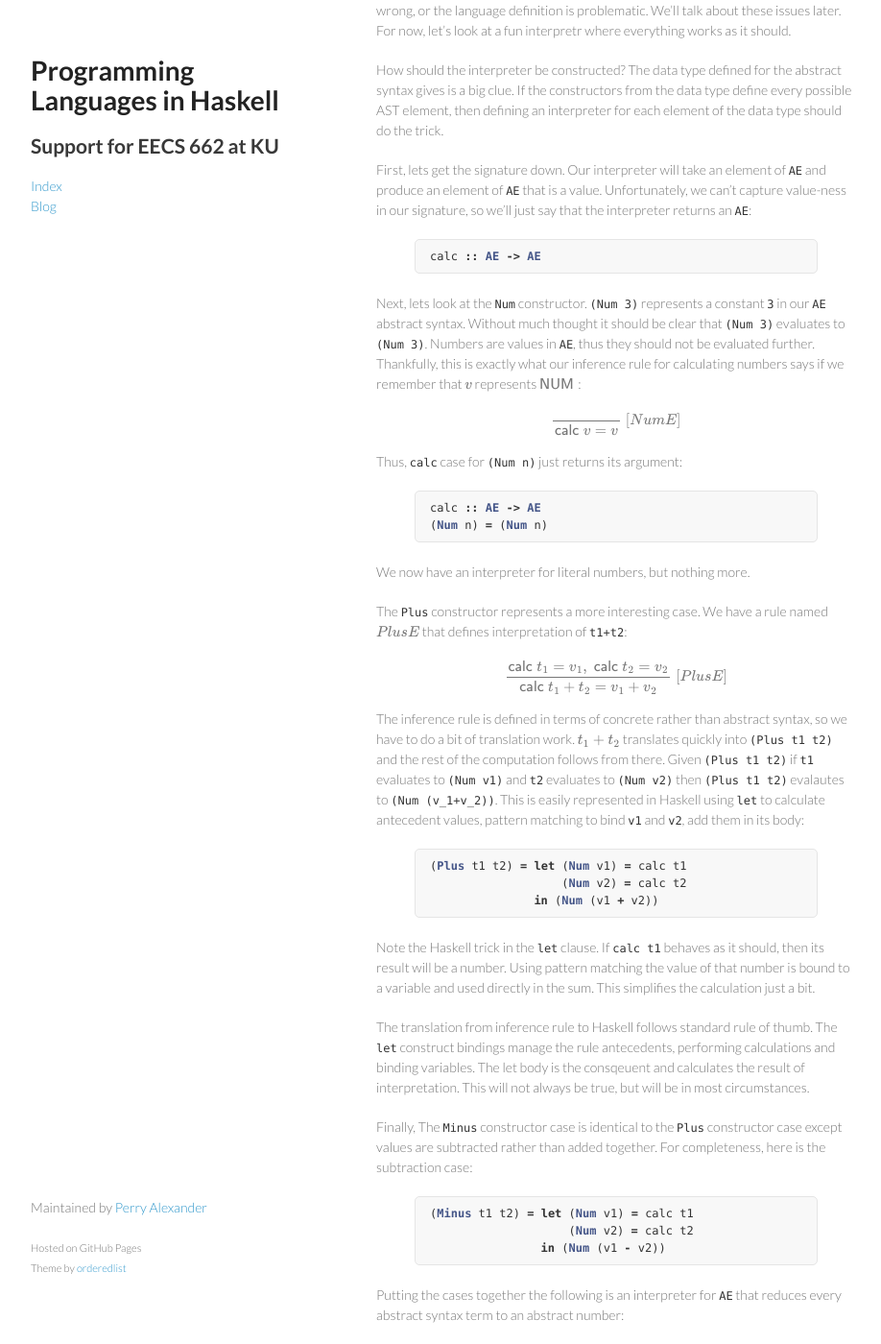
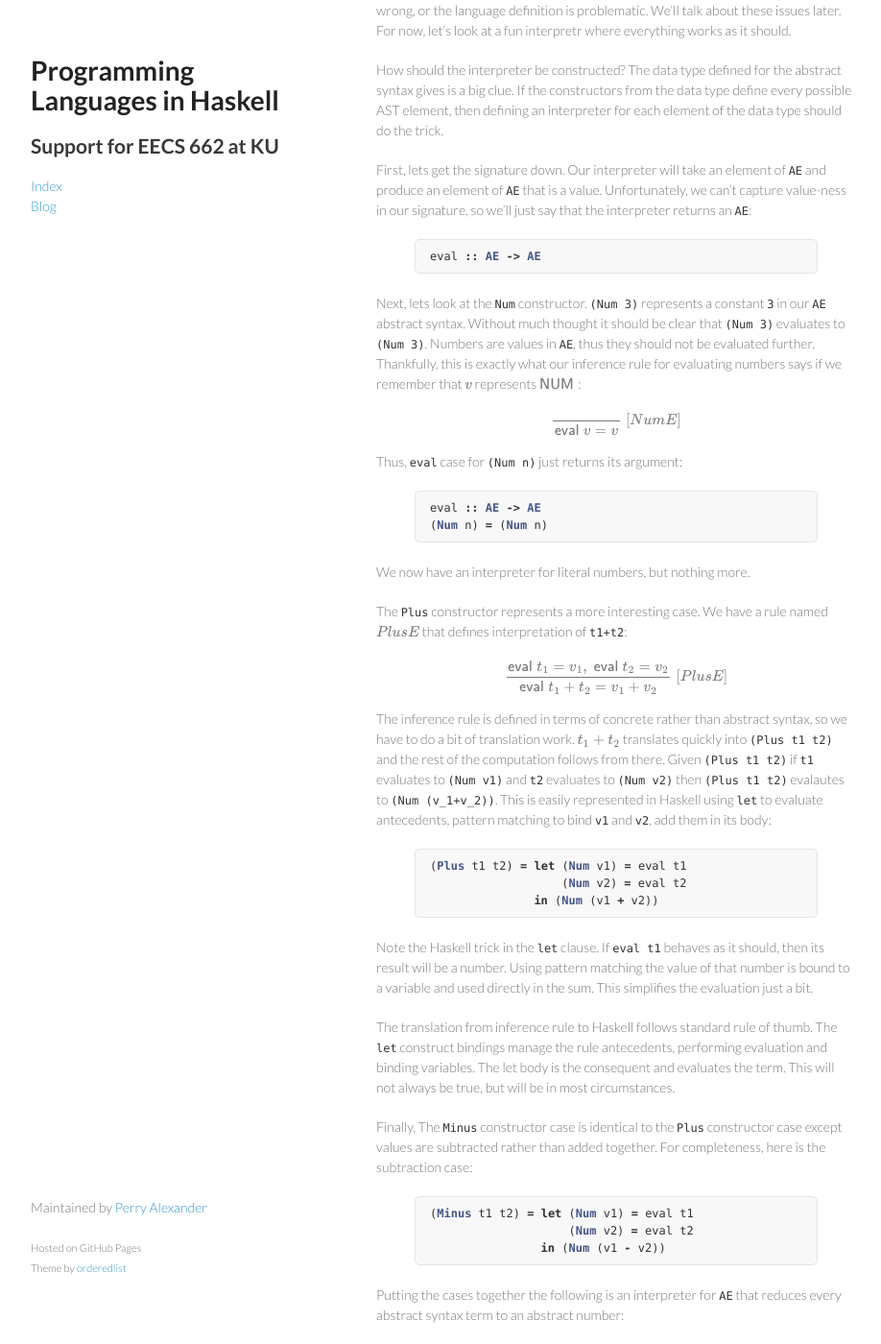
Before and after one commit to ku-sldg/plih, a Jekyll site: the page built from _posts/2016-06-13-SimpleInterpreters.md, in a window 1280 px wide and 1400 px high, scrolled down 6589 px. Shown: the whole window at 96% size, without its empty margins (178-1096 px from the left). Built offline with Jekyll 4.4.1, drawn with Linux system fonts in a browser that asks for light colours; formulas are drawn with MathJax 3; some of the changed text lies outside the part shown.

Commit message:
replace calc with eval and eval with interp

```diff
--- a/_posts/2016-06-13-SimpleInterpreters.md
+++ b/_posts/2016-06-13-SimpleInterpreters.md
@@ -10,7 +10,7 @@ $$
 \newcommand\parse{\mathsf{parse}\;}
 \newcommand\typeof{\mathsf{typeof}\;}
 \newcommand\interp{\mathsf{interp}\;}
-\newcommand\eval{\mathsf{calc}\;}
+\newcommand\eval{\mathsf{eval}\;}
 \newcommand\NUM{\mathsf{NUM}\;}
 $$
 
@@ -80,27 +80,27 @@ Knowing what `AE` looks like, let's now define how terms in `AE` are interpreted
 
 The first tells us how to interpret numbers:
 
-$$\frac{}{\calc v = v}\; [NumE]$$
+$$\frac{}{\eval v = v}\; [NumE]$$
 
-$\calc$ is the name of the interpretation function and this rule says calling $\calc$ on a value results in the value.  Remember that $v$ is a number and as such cannot be evaluated further.  What we're saying is that interpreting a constant number value gives back the constant number value.
+$\eval$ is the name of the interpretation function and this rule says calling $\eval$ on a value results in the value.  Remember that $v$ is a number and as such cannot be evaluated further.  What we're saying is that interpreting a constant number value gives back the constant number value.
 
 Addition and subtraction are more interesting and hint at how all our interpreters will be structured.  The rule, $PlusE$ defines the interpretation of terms of the form $t_1+t_2$:
 
-$$\frac{\calc t_1 = v_1,\; \calc t_2 = v_2}{\calc t_1 + t_2 = v_1+v_2}\; [PlusE]$$
+$$\frac{\eval t_1 = v_1,\; \eval t_2 = v_2}{\eval t_1 + t_2 = v_1+v_2}\; [PlusE]$$
 
-$PlusE$'s antecedents and consequent work together to define a rescursive interpreter.  The first antecedent states that $\calc t_1 = v_1$ must be true before the consqeuent can be true.  But $v_1$ is a variable whose value is the result of calling $\calc$ on $t_1$.  In effect, this antecedent says that $v_1$ must be the result of $\calc t_1$.  The second antecendent behaves similarly for $t_2$ and $v_2$.  Both antecendents name the results of interpreting $t_1$ and $t_2$ $v_1$ and $v_2$ respectively.
+$PlusE$'s antecedents and consequent work together to define a rescursive interpreter.  The first antecedent states that $\eval t_1 = v_1$ must be true before the consqeuent can be true.  But $v_1$ is a variable whose value is the result of calling $\eval$ on $t_1$.  In effect, this antecedent says that $v_1$ must be the result of $\eval t_1$.  The second antecendent behaves similarly for $t_2$ and $v_2$.  Both antecendents name the results of interpreting $t_1$ and $t_2$ $v_1$ and $v_2$ respectively.
 
-Now that we know the results of evaluating $t_1$ and $t_2$, defining their sum is simple.  Values in `AE` are numbers, so we simply use Haskell's notion of addition to define the sum.  Thus the consequent is $\calc t_1 + t_2 = v_1 + v_2$.
+Now that we know the results of evaluating $t_1$ and $t_2$, defining their sum is simple.  Values in `AE` are numbers, so we simply use Haskell's notion of addition to define the sum.  Thus the consequent is $\eval t_1 + t_2 = v_1 + v_2$.
 
 We define subtraction similarly in the $MinusE$ rule:
 
-$$\frac{\calc t_1 = v_1,\; \calc t_2 = v_2}{\calc t_1 - t_2 = v_1-v_2}\; [MinusE]$$
+$$\frac{\eval t_1 = v_1,\; \eval t_2 = v_2}{\eval t_1 - t_2 = v_1-v_2}\; [MinusE]$$
 
-Understanding the structure of these rules before moving forward is vital.  They both define antecedents that effectively name the results of other calculations.  More specifically, *recursive* calculations.  When writing and defining interpreters, recursion is your best friend.  We needn't think now about calculating the values of $t_1$ and $t_2$, only that their values are calculated the same way all other values are calculuated.
+Understanding the structure of these rules before moving forward is vital.  They both define antecedents that effectively name the results of other calculations.  More specifically, *recursive* calculations.  When writing and defining interpreters, recursion is your best friend.  We needn't think now about calculating the values of $t_1$ and $t_2$, only that their values are calculated the same way all other values are calculated.
 
 ## Abstract Syntax
 
-Now we have both a concrete syntax and a calculation semantics for  `AE` defined using mathematical techniques.  We need to transform both definitions into Haskell structures to build our first interpreter for `AE`.  To do this, we will first define an *abstract syntax* for `AE`.
+Now we have both a concrete syntax and an evaluation semantics for  `AE` defined using mathematical techniques.  We need to transform both definitions into Haskell structures to build our first interpreter for `AE`.  To do this, we will first define an *abstract syntax* for `AE`.
 
 Concrete syntax is nice on the user side, but painful to work with directly when writing interpreters and compilers.  If you want to try an experiment, write a Haskell program that will interpret the `AE` language directly.  It can be done, but making changes or extending the language is quite laborious and potentially painful.
 
@@ -235,17 +235,17 @@ How should the interpreter be constructed?  The data type defined for the abstra
 First, lets get the signature down.  Our interpreter will take an element of `AE` and produce an element of `AE` that is a value.  Unfortunately, we can't capture value-ness in our signature, so we'll just say that the interpreter returns an `AE`:
 
 {% highlight haskell %}
-calc :: AE -> AE
+eval :: AE -> AE
 {% endhighlight %}
 
-Next, lets look at the `Num` constructor.  `(Num 3)` represents a constant `3` in our `AE` abstract syntax.  Without much thought it should be clear that `(Num 3)` evaluates to `(Num 3)`.  Numbers are values in `AE`, thus they should not be evaluated further.  Thankfully, this is exactly what our inference rule for calculating numbers says if we remember that $v$ represents $\NUM$:
+Next, lets look at the `Num` constructor.  `(Num 3)` represents a constant `3` in our `AE` abstract syntax.  Without much thought it should be clear that `(Num 3)` evaluates to `(Num 3)`.  Numbers are values in `AE`, thus they should not be evaluated further.  Thankfully, this is exactly what our inference rule for evaluating numbers says if we remember that $v$ represents $\NUM$:
 
-$$\frac{}{\calc v = v}\; [NumE]$$
+$$\frac{}{\eval v = v}\; [NumE]$$
 
-Thus, `calc` case for `(Num n)` just returns its argument:
+Thus, `eval` case for `(Num n)` just returns its argument:
 
 {% highlight haskell %}
-calc :: AE -> AE
+eval :: AE -> AE
 (Num n) = (Num n)
 {% endhighlight %}
 
@@ -253,52 +253,52 @@ We now have an interpreter for literal numbers, but nothing more.
 
 The `Plus` constructor represents a more interesting case.  We have a rule named $PlusE$ that defines interpretation of `t1+t2`:
 
-$$\frac{\calc t_1 = v_1,\; \calc t_2 = v_2}{\calc t_1 + t_2 = v_1+v_2}\; [PlusE]$$
+$$\frac{\eval t_1 = v_1,\; \eval t_2 = v_2}{\eval t_1 + t_2 = v_1+v_2}\; [PlusE]$$
 
-The inference rule is defined in terms of concrete rather than abstract syntax, so we have to do a bit of translation work.  $t_1+t_2$ translates quickly into `(Plus t1 t2)` and the rest of the computation follows from there. Given `(Plus t1 t2)` if `t1` evaluates to `(Num v1)` and `t2` evaluates to `(Num v2)` then `(Plus t1 t2)` evalautes to `(Num (v_1+v_2))`.  This is easily represented in Haskell using `let` to calculate antecedent values, pattern matching to bind `v1` and `v2`, add them in its body:
+The inference rule is defined in terms of concrete rather than abstract syntax, so we have to do a bit of translation work.  $t_1+t_2$ translates quickly into `(Plus t1 t2)` and the rest of the computation follows from there. Given `(Plus t1 t2)` if `t1` evaluates to `(Num v1)` and `t2` evaluates to `(Num v2)` then `(Plus t1 t2)` evalautes to `(Num (v_1+v_2))`.  This is easily represented in Haskell using `let` to evaluate antecedents, pattern matching to bind `v1` and `v2`, add them in its body:
 
 {% highlight haskell %}
-(Plus t1 t2) = let (Num v1) = calc t1
-                   (Num v2) = calc t2
+(Plus t1 t2) = let (Num v1) = eval t1
+                   (Num v2) = eval t2
                in (Num (v1 + v2))
 {% endhighlight %}
 
-Note the Haskell trick in the `let` clause.  If `calc t1` behaves as it should, then its result will be a number.  Using pattern matching the value of that number is bound to a variable and used directly in the sum.  This simplifies the calculation just a bit.
+Note the Haskell trick in the `let` clause.  If `eval t1` behaves as it should, then its result will be a number.  Using pattern matching the value of that number is bound to a variable and used directly in the sum.  This simplifies the evaluation just a bit.
 
-The translation from inference rule to Haskell follows standard rule of thumb.  The `let` construct bindings manage the rule antecedents, performing calculations and binding variables.  The let body is the consqeuent and calculates the result of interpretation.  This will not always be true, but will be in most circumstances.
+The translation from inference rule to Haskell follows standard rule of thumb.  The `let` construct bindings manage the rule antecedents, performing evaluation and binding variables.  The let body is the consequent and evaluates the term.  This will not always be true, but will be in most circumstances.
 
 Finally, The `Minus` constructor case is identical to the `Plus` constructor case except values are subtracted rather than added together.  For completeness, here is the subtraction case:
 
 {% highlight haskell %}
-(Minus t1 t2) = let (Num v1) = calc t1
-                    (Num v2) = calc t2
+(Minus t1 t2) = let (Num v1) = eval t1
+                    (Num v2) = eval t2
                 in (Num (v1 - v2))
 {% endhighlight %}
 
 Putting the cases together the following is an interpreter for `AE` that reduces every abstract syntax term to an abstract number:
 
 {% highlight haskell %}
-calc :: AE -> AE
-calc (Num n) = (Num n)
-calc (Plus t1 t2) = let (Num v1) = calc t1
-                        (Num v2) = calc t2
+eval :: AE -> AE
+eval (Num n) = (Num n)
+eval (Plus t1 t2) = let (Num v1) = eval t1
+                        (Num v2) = eval t2
                      in (Num (v1 + v2))
-calc (Minus t1 t2) = let (Num v1) = calc t1
-		                 (Num v2) = calc t2
+eval (Minus t1 t2) = let (Num v1) = eval t1
+		                 (Num v2) = eval t2
                      in (Num (v1 - v2))
 {% endhighlight %}
 
-The interpreter follows a pattern that every interpreter we write will follow.  Each constructor from the AST definition has a case in the `calc` function that interprets that constructor.  This pattern and the accompanying `data` construct gives us three nice properties - completeness, determinsitic, and normalizing - that are quite useful.
+The interpreter follows a pattern that every interpreter we write will follow.  Each constructor from the AST definition has a case in the `eval` function that interprets that constructor.  This pattern and the accompanying `data` construct gives us three nice properties - completeness, determinsitic, and normalizing - that are quite useful.
 
-Completeness says that every term constructed in `AE` will be interpreted by `calc`.  Can we prove that? As it turns out, the Haskell `data` construct gives us some exceptionally nice properties that give us nice properties for free, without direct proof. Bt definition, every value in the abstract syntax for `AE` is constructed with `Num`, `Plus`, and `Minus`.  There are no other constructions of type `AE`.   This is true of any type defined using `data` in Haskell.  All values of the defined type are constructed with its constructors.  A function that has a case for every constructor, is necessarily complete.
+Completeness says that every term constructed in `AE` will be interpreted by `eval`.  Can we prove that? As it turns out, the Haskell `data` construct gives us some exceptionally nice properties that give us nice properties for free, without direct proof. Bt definition, every value in the abstract syntax for `AE` is constructed with `Num`, `Plus`, and `Minus`.  There are no other constructions of type `AE`.   This is true of any type defined using `data` in Haskell.  All values of the defined type are constructed with its constructors.  A function that has a case for every constructor, is necessarily complete.
 
 The Haskell `data` type definition mechanism is an example of *algebraic types* or *constructed types* that are a staple in fununctional languages and becoming increasinly common in traditional programming languages.  We call them *algebraic* because the individual constructors are *products* of values and the type itself is the *sum* of those products.  Don't worry too much about this now, we'll revisit it later when we define our own types.
 
-Deterministic says that if we call `calc` on any term, we will get the same result.  This is an exceptionally important property as we don't want the same call to `calc` resulting in different values.  We know `AE` is deterministic because there is precisely one inference rule for interpreting each element of the concrete syntax.  In turn we know that `calc` is deterministic because there is precisely one case in the definition for each `AE` constructor.  Given `(Num n)` there is one rule and one `calc` case.  Given `Plus` there is one rule and one `calc` case.
+Deterministic says that if we call `eval` on any term, we will get the same result.  This is an exceptionally important property as we don't want the same call to `eval` resulting in different values.  We know `AE` is deterministic because there is precisely one inference rule for interpreting each element of the concrete syntax.  In turn we know that `eval` is deterministic because there is precisely one case in the definition for each `AE` constructor.  Given `(Num n)` there is one rule and one `eval` case.  Given `Plus` there is one rule and one `eval` case.
 
-Normalization says that a call to `calc` on any term constructed in `AE` will terminate.  Again, a pretty bold statement.  Can we prove it?  The elements of a Haskell `data` type specifically and algebraic types generally have are `well-ordered`.  In mathematics, well-ordered means that every subset of a set has a least element.  Getting from well-ordered to guaranteed termination takes a bit of work, but the gist is that components of a constructor are smaller than the constructor itself.  Each recursive call on the parts of a term is made on a smaller term.  Consider `calc (Plus t1 t2)` where `t1` and `t2` can be viewed as smaller than `(Plus t1 t2)`.  Because every set of `AE` terms has a least element, pulling a term apart into its peices will eventually get to that least element.
+Normalization says that a call to `eval` on any term constructed in `AE` will terminate.  Again, a pretty bold statement.  Can we prove it?  The elements of a Haskell `data` type specifically and algebraic types generally have are `well-ordered`.  In mathematics, well-ordered means that every subset of a set has a least element.  Getting from well-ordered to guaranteed termination takes a bit of work, but the gist is that components of a constructor are smaller than the constructor itself.  Each recursive call on the parts of a term is made on a smaller term.  Consider `eval (Plus t1 t2)` where `t1` and `t2` can be viewed as smaller than `(Plus t1 t2)`.  Because every set of `AE` terms has a least element, pulling a term apart into its peices will eventually get to that least element.
 
-The least elements of `AE` are those constructed by `(Num n)`.  When the interpreter reaches the least element, it cannot go further and terminates.  Every call to `calc` gets closer to the least element.  Note that those those least elements are what we defined as values.  This is not a conicidence.  Not only does `AE` terminate, it always terminates with a value.  Said it terms we all understand, the `AE` interpreter never crashes for any element of `AE1`.
+The least elements of `AE` are those constructed by `(Num n)`.  When the interpreter reaches the least element, it cannot go further and terminates.  Every call to `eval` gets closer to the least element.  Note that those those least elements are what we defined as values.  This is not a conicidence.  Not only does `AE` terminate, it always terminates with a value.  Said it terms we all understand, the `AE` interpreter never crashes for any element of `AE1`.
 
 ## All Together Now
 
@@ -306,7 +306,7 @@ Before we say more about `AE`, lets put all the pieces together into a single de
 
 * Syntax is defined by the `AE` grammar
 * Semantics is defined by the `AE` inference rules
-* Operations are defined by `calc` and `parse`.
+* Operations are defined by `eval` and `parse`.
 
 First we defined a concrete syntax for terms:
 
@@ -322,33 +322,33 @@ v ::= & \NUM \\
 
 Then we defined basic inference rules formally defining how `AE` is interpreted:
 
-$$\frac{}{\calc v = v}\; [NumE]$$
+$$\frac{}{\eval v = v}\; [NumE]$$
 
-$$\frac{\calc t_1 = v_1,\; \calc t_2 = v_2}{\calc t_1 + t_2 = v_1+v_2}\; [PlusE]$$
+$$\frac{\eval t_1 = v_1,\; \eval t_2 = v_2}{\eval t_1 + t_2 = v_1+v_2}\; [PlusE]$$
 
-$$\frac{\calc t_1 = v_1,\; \calc t_2 = v_2}{\calc t_1 + t_2 = v_1-v_2}\; [MinusE]$$
+$$\frac{\eval t_1 = v_1,\; \eval t_2 = v_2}{\eval t_1 + t_2 = v_1-v_2}\; [MinusE]$$
 
 We implemented a parser from the grammar and an interpreter from the inference rules:
 
 {% highlight haskell %}
-calc :: AE -> AE
-calc (Num n) = (Num n)
-calc (Plus t1 t2) = let (Num v1) = calc t1
-                        (Num v2) = calc t2
+eval :: AE -> AE
+eval (Num n) = (Num n)
+eval (Plus t1 t2) = let (Num v1) = eval t1
+                        (Num v2) = eval t2
                      in (Num (v1 + v2))
-calc (Minus t1 t2) = let (Num v1) = calc t1
-		                 (Num v2) = calc t2
+eval (Minus t1 t2) = let (Num v1) = eval t1
+		                 (Num v2) = eval t2
                      in (Num (v1 - v2))
 {% endhighlight %}
 
-Given the parser and interpreter for `AE`, we can now define a language evaluator, `eval`, that puts everything together:
+Given the parser and interpreter for `AE`, we can now define a language interpreter, `interp`, that puts everything together:
 
 {% highlight haskell %}
-eval :: String -> AE
-eval = calc . parseAE
+interp :: String -> AE
+interp = eval . parseAE
 {% endhighlight %}
 
-In words, `eval` is the composition of `parse` and `calc`.  This notation says that `parse` will be called first and the output passed to `calc`.  If `parse` throws an error, `eval` will terminate without passing a value to `calc`.
+In words, `interp` is the composition of `parseAE` and `eval`.  This notation says that `parse` will be called first and the output passed to `eval`.  If `parseAE` throws an error, `interp` will terminate without passing a value to `eval`.
 
 ## Discussion
 
@@ -356,7 +356,7 @@ In words, `eval` is the composition of `parse` and `calc`.  This notation says t
 
 ### Complete, Deerministic, and Normalizing
 
-We said earlier that `calc` is complete, deterministic and normalizing.  Complete in that any element of `AE` can be interpretted, deterministic in that there is only one way to interpret any element of `AE`, and normalizing in that every interpretation of and `AE` element terminates.
+We said earlier that `eval` is complete, deterministic and normalizing.  Complete in that any element of `AE` can be interpretted, deterministic in that there is only one way to interpret any element of `AE`, and normalizing in that every interpretation of and `AE` element terminates.
 
 Unfortunately, these nice properties result from `AE` being such a trivial language.  Completeness and deterministic are properties something we will seek to preserve as we add features.  However,  normalizing will prove problematic when we add recursion and looping.  Some programs such as operating systems shouldn't terminate anyway.  Certainly we would like to ensure that no programs written in our languages crash, but that one will unfortunately go away in the next chapter.
 
@@ -369,7 +369,7 @@ Induction over `AE` says that some property, $p$, is true for all elements of `A
 1. Prove $p$ directly for base cases
 2. Prove $p$ for inductive cases by assuming $p$ for the case's pieces
 
-What are the base and inductive cases?  For `AE`, `Num` is the base case while `Plus` and `Minus` are inductive cases.  `Num` is a base case because it is not constructed from other elements of `AE`.  We can see this in the `data` definition. It is also reflected in the definition of `calc` where there is no recursive call for `Num`.  `Plus` and `Minus` both depend on other `AE` constructions in their definition and `calc` cases.  Stated in terms of the `AE` concrete syntax, the induction principle states that $p$ is true for any `AE` term $t$ when:
+What are the base and inductive cases?  For `AE`, `Num` is the base case while `Plus` and `Minus` are inductive cases.  `Num` is a base case because it is not constructed from other elements of `AE`.  We can see this in the `data` definition. It is also reflected in the definition of `eval` where there is no recursive call for `Num`.  `Plus` and `Minus` both depend on other `AE` constructions in their definition and `eval` cases.  Stated in terms of the `AE` concrete syntax, the induction principle states that $p$ is true for any `AE` term $t$ when:
 
 $$
 \begin{align*}
```
Also changed, not shown: 1 other file.
